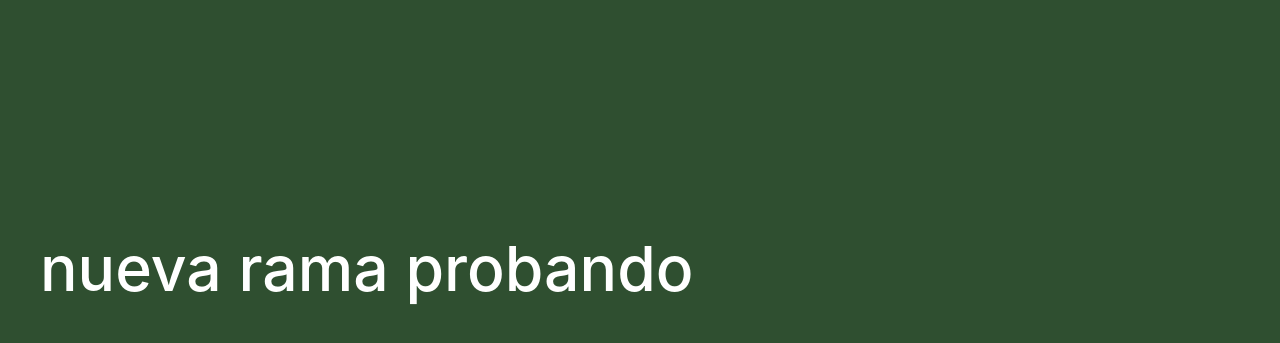
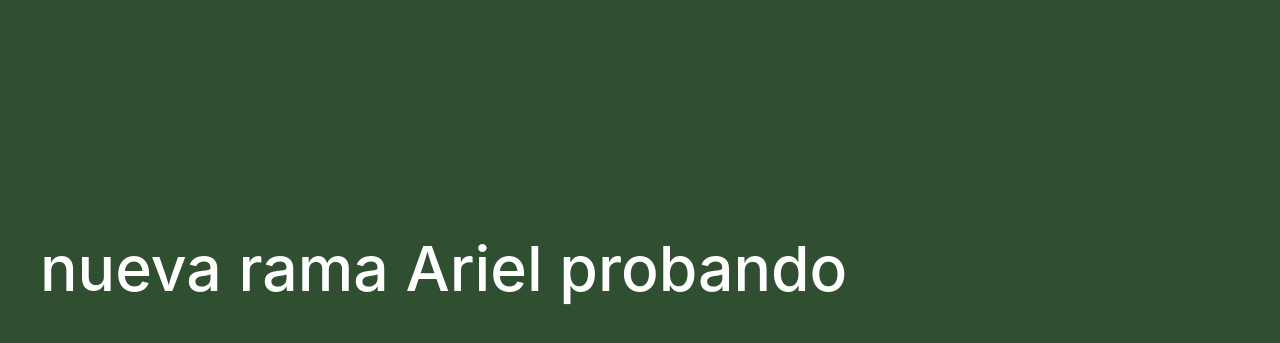
Before and after one commit to Ariel-Salas/black_jack_js, a plain HTML site: page index.html in a window 1280 px wide. Shown: the part 585-928 px from the top of the page. Drawn offline with nearby package versions, Linux system fonts and the light colour scheme.

Commit message:
comentario Ariel 2 en esta rama

```diff
--- a/index.html
+++ b/index.html
@@ -54,6 +54,6 @@
 <script src="assets/js/underscore-min.js"></script>
 <script src="assets/js/juego.js"></script>
 
-<h1>nueva rama probando</h1>
+<h1>nueva rama Ariel probando</h1>
 </body>
 </html>
```
